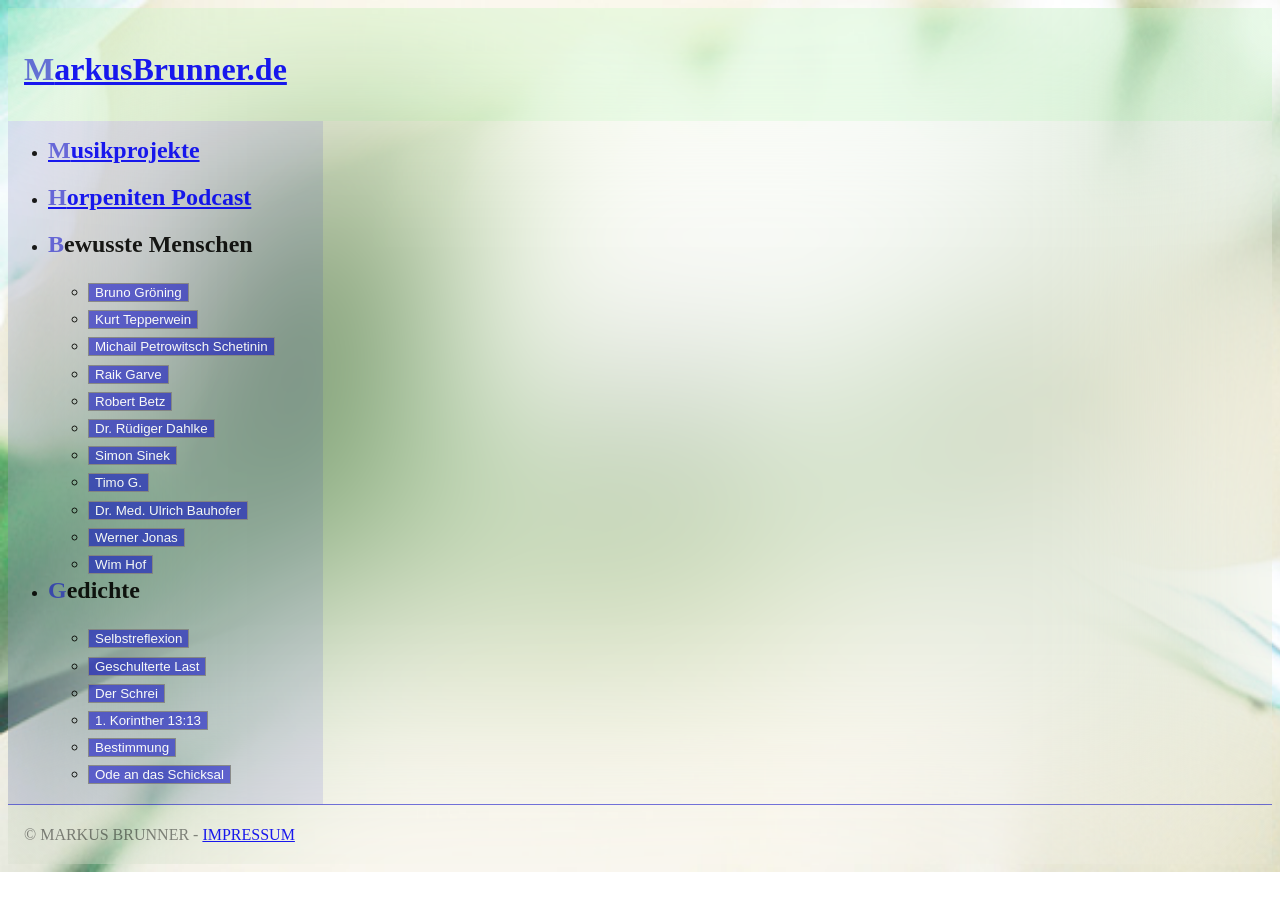
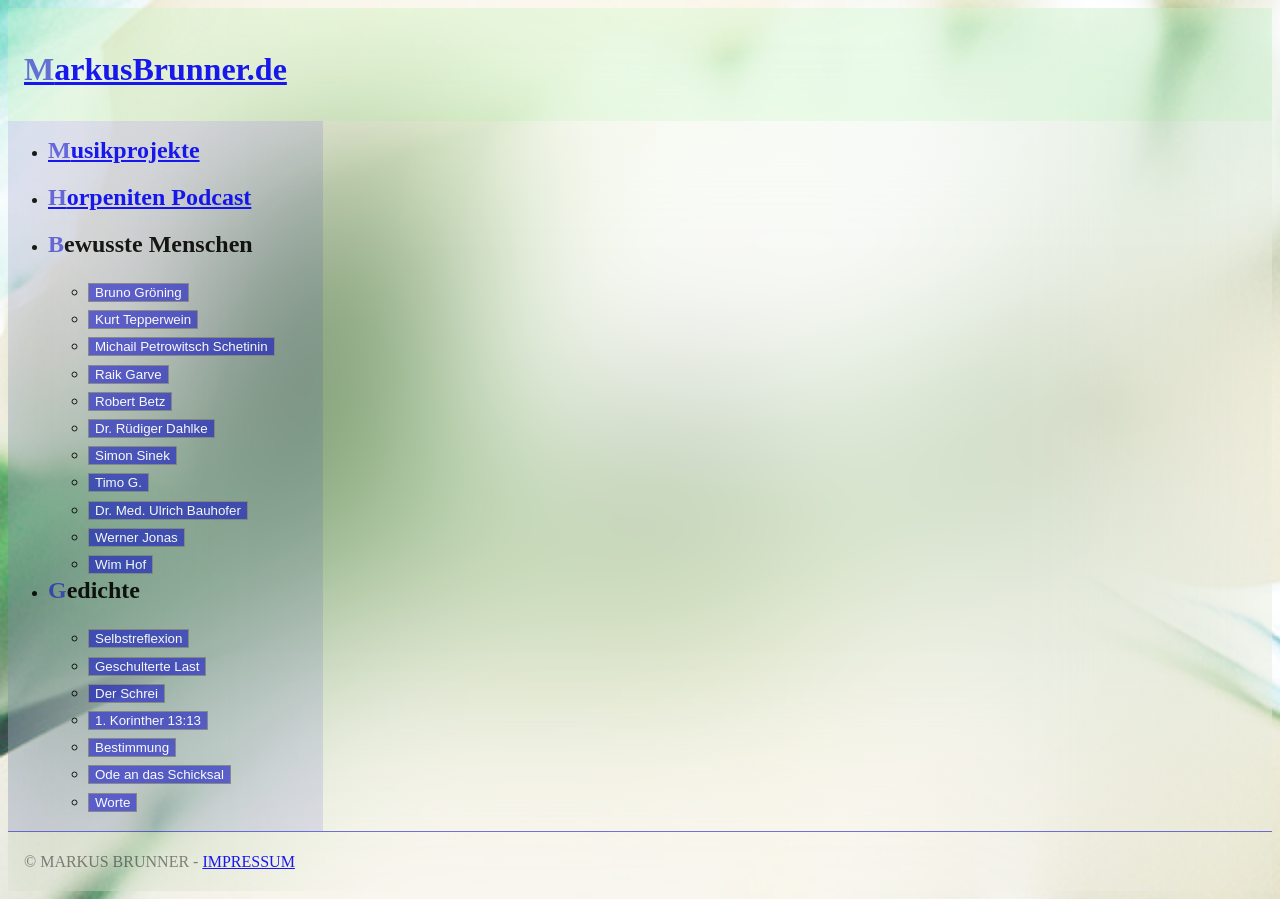
Before and after one commit to markusbrunner-design/markusbrunner, a website: page index.html in a window 1280 px wide. Before the commit the page ends 872 px from the top, so only its background shows below. Drawn offline with Linux system fonts and the light colour scheme.

Commit message:
added poem Worte

```diff
--- a/index.html
+++ b/index.html
@@ -54,6 +54,7 @@
           <li><button data-poem="20230725_1-Korinther-13-13.md">1. Korinther 13:13</button></li>
           <li><button data-poem="20230801_Bestimmung.md">Bestimmung</button></li>
           <li><button data-poem="20240111_Ode-an-das-Schicksal.md">Ode an das Schicksal</button></li>
+          <li><button data-poem="20240123_Worte.md">Worte</button></li>
         </ul>
       </li>
     </ul>
```
